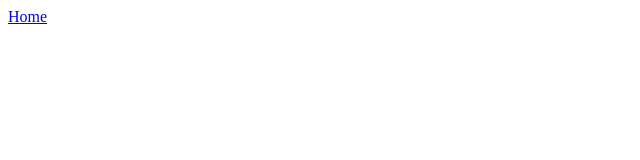
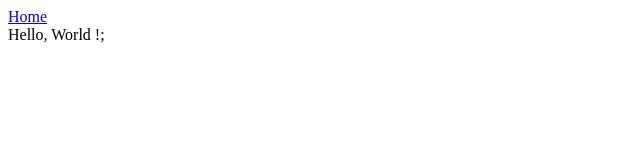
Before and after one commit to wonjin-dev/study_next_movie-web, a Next.js app: page / in a window 1280 px wide. Shown: the top 160 px of the page, without its empty margins (0-640 px from the left). Built offline with nearby package versions, Linux system fonts and the light colour scheme.

Commit message:
#1.4 CSS Modules ~ #1.6 Custom App

```diff
--- /dev/null
+++ b/pages/_app.tsx
@@ -0,0 +1,13 @@
+import { AppProps } from "next/app";
+import NavBar from "../components/NavBar";
+
+const App = ({ Component, pageProps }: AppProps) => {
+  return (
+    <>
+      <NavBar />
+      <Component {...pageProps} />;
+    </>
+  );
+};
+
+export default App;
--- a/pages/index.tsx
+++ b/pages/index.tsx
@@ -1,12 +1,11 @@
 import { NextPage } from "next";
-import NavBar from "../components/NavBar";
 
-const Home: NextPage = () => {
+const Landing: NextPage = () => {
   return (
     <>
-      <NavBar />
+      <>Hello, World !</>
     </>
   );
 };
 
-export default Home;
+export default Landing;
```
Also changed, not shown: 1 other file (tests, documents, lock files or other folders).
